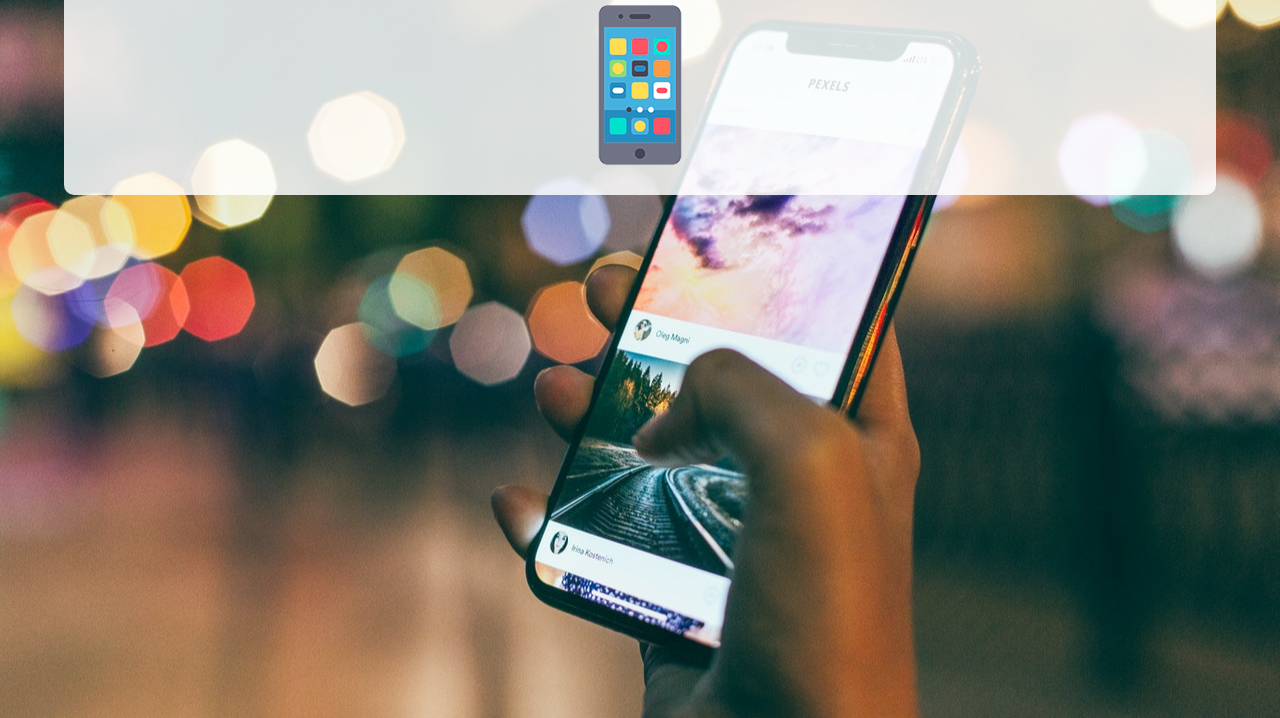
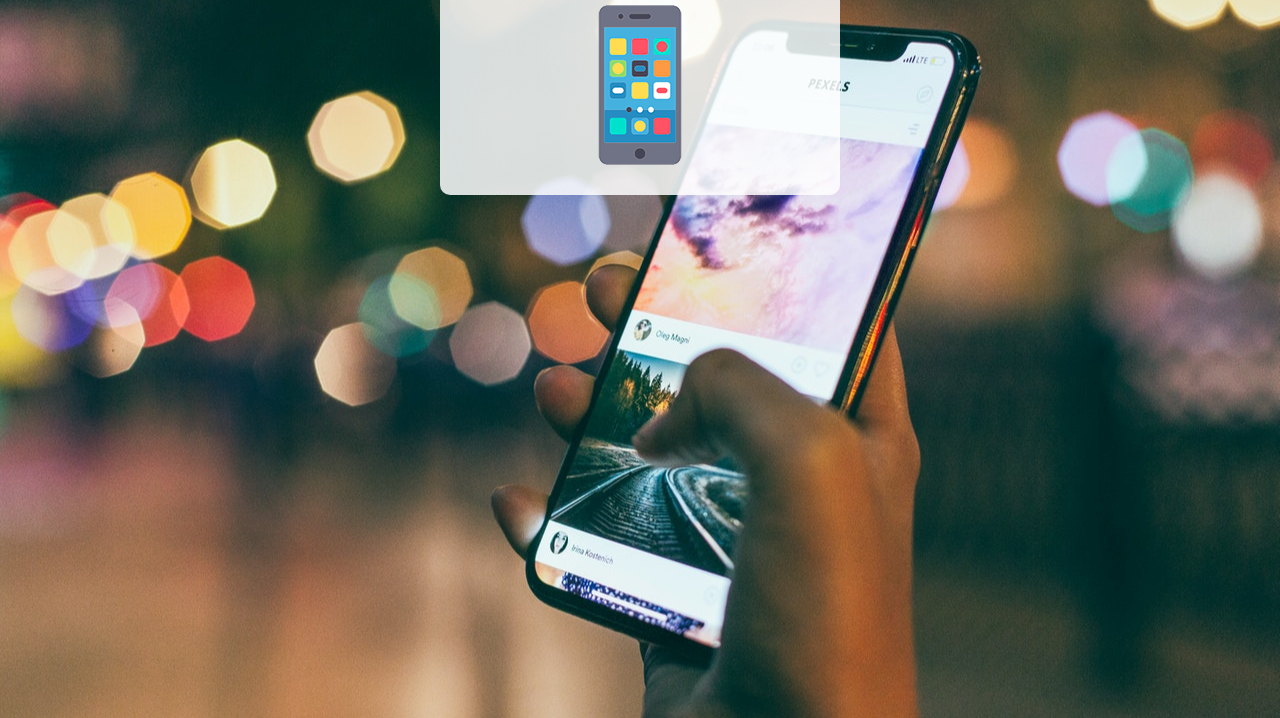
Before and after one commit to andregu14/html-css, a plain HTML site: page exercicios/ex026/mq004/index.html in a window 1280 px wide. Shown: the part 82-800 px from the top of the page. Drawn offline with Linux system fonts and the light colour scheme.

Commit message:
Update style.css

```diff
--- a/exercicios/ex026/mq004/estilos/style.css
+++ b/exercicios/ex026/mq004/estilos/style.css
@@ -22,7 +22,7 @@ body {
 
 main {
     background-color: rgba(255, 255, 255, 0.844);
-    width: 90vw;
+    width: 400px;
     margin: auto;
     border-radius: 10px;
     padding: 10px;
```
